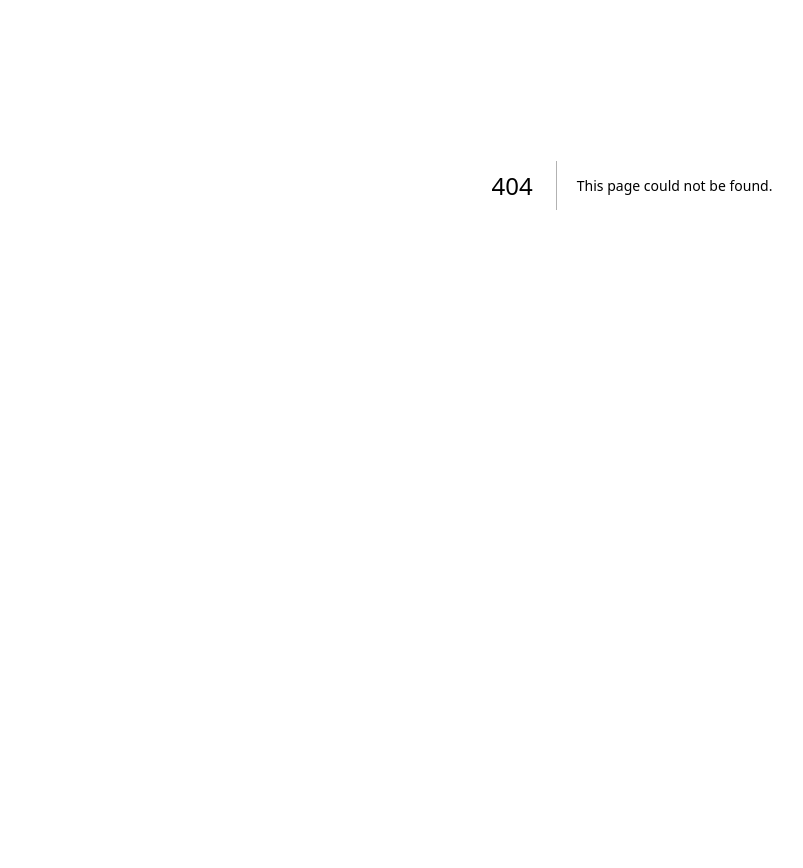
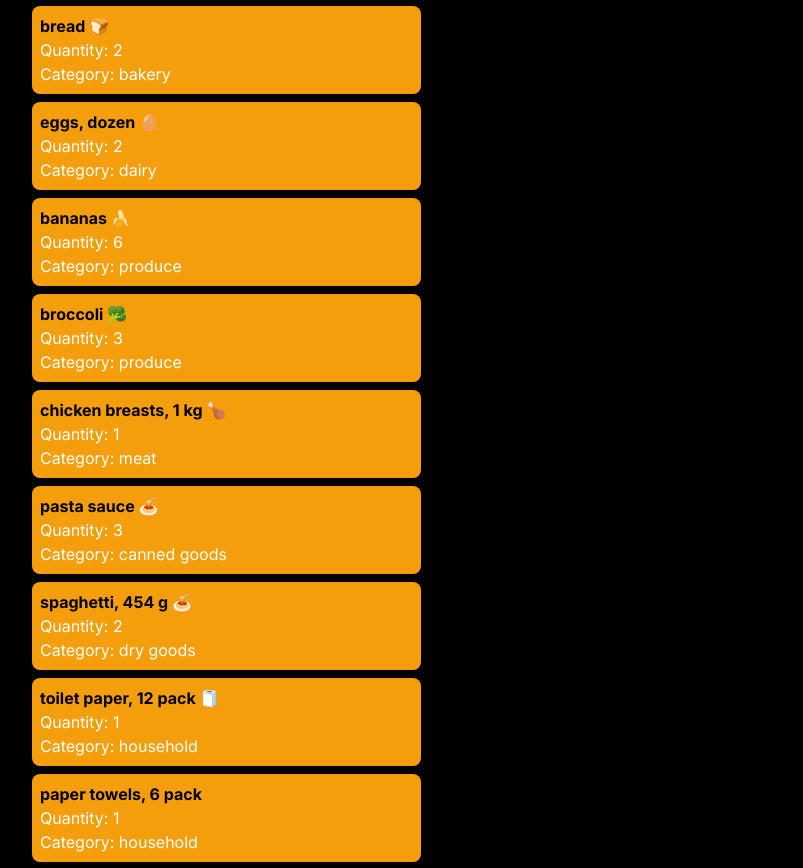
Before and after one commit to jlicious3/cprg306-assignments, a Next.js app: page /week-3 in a window 1280 px wide. Before the commit this address had no page. Shown: the part 215-1083 px from the top of the page, without its empty margins (8-811 px from the left). Before the commit the page ends 800 px from the top, so only its background shows below. Built offline with nearby package versions, Linux system fonts and the light colour scheme.

Commit message:
commit week 3
created week 3

```diff
--- a/app/layout.js
+++ b/app/layout.js
@@ -4,7 +4,7 @@ import './globals.css'
 const inter = Inter({ subsets: ['latin'] })
 
 export const metadata = {
-  title: 'Create Next App',
+  title: 'Shopping List',
   description: 'Generated by create next app',
 }
 
--- a/app/page.js
+++ b/app/page.js
@@ -1,22 +1,54 @@
 import Image from 'next/image';
 import Link from 'next/link';
 import { FaApple } from 'react-icons/fa';
+import { DiAndroid, DiWindows } from "react-icons/di";
+
 
 export default function Home() {
   return (
-    <main className="flex min-h-screen flex-col items-center p-10 bg-black text-white">
-      <div className="text-4x1 text-white border-4 border-red-800 p-5">
+    <main className="flex min-h-screen flex-col items-center p-10 bg-black text-amber-500">
+      <div className="text-4x1 text-amber-500 border-4 border-amber-500 p-5 hover:text-white">
         <h1>CPRG 306: Web Development 2 - Assignments</h1>
       </div>
 
-      <div className="mt-5">
-        Click the Apple to go to Week 2
+      <div className="mt-5 hover:underline hover:text-white">
+      <Link href="/week-2"> Week 2 </Link>
       </div>
 
-      <div className="text-4xl mt-5">
-        <Link href="/week-2">
-          <FaApple />
-        </Link>
+      <div className="mt-5 hover:underline hover:text-white">
+      <Link href="/week-3"> Week 3 </Link>
+      </div>
+
+      <div className="mt-5 hover:underline hover:text-white">
+      <Link href="/week-2"> Week 4 </Link>
+      </div>
+
+      <div className="mt-5 hover:underline hover:text-white">
+      <Link href="/week-2"> Week 5 </Link>
+      </div>
+
+      <div className="mt-5 hover:underline hover:text-white">
+      <Link href="/week-2"> Week 6 </Link>
+      </div>
+
+      <div className="mt-5 hover:underline hover:text-white">
+      <Link href="/week-2"> Week 7 </Link>
+      </div>
+
+      <div className="mt-5 hover:underline hover:text-white">
+      <Link href="/week-2"> Week 8 </Link>
+      </div>
+
+      <div className="mt-5 hover:underline hover:text-white">
+      <Link href="/week-2"> Week 9 </Link>
+      </div>
+
+      <div className="flex-grow text-white mt-30 flex-grow items-end">
+      <footer className="text-white mt-5 flex justify-center items-end space-x-8">
+
+          <DiWindows /> <FaApple /> <DiAndroid />
+
+      </footer>
       </div>
     </main>
   );
--- /dev/null
+++ b/app/week-3/item-list.js
@@ -0,0 +1,95 @@
+import Item from './item';
+
+const ItemList = () => {
+    const item1 = {
+        name: "milk, 4 L 🥛",
+        quantity: 1,
+        category: "dairy",
+      };
+
+      const item2 = {
+        name: "bread 🍞",
+        quantity: 2,
+        category: "bakery",
+      };
+
+      const item3 = {
+        name: "eggs, dozen 🥚",
+        quantity: 2,
+        category: "dairy",
+      };
+
+      const item4 = {
+        name: "bananas 🍌",
+        quantity: 6,
+        category: "produce",
+      };
+
+      const item5 = {
+        name: "broccoli 🥦",
+        quantity: 3,
+        category: "produce",
+      };
+
+      const item6 = {
+        name: "chicken breasts, 1 kg 🍗",
+        quantity: 1,
+        category: "meat",
+      };
+
+      const item7 = {
+        name: "pasta sauce 🍝",
+        quantity: 3,
+        category: "canned goods",
+      };
+
+      const item8 = {
+        name: "spaghetti, 454 g 🍝",
+        quantity: 2,
+        category: "dry goods",
+      };
+
+      const item9 = {
+        name: "toilet paper, 12 pack 🧻",
+        quantity: 1,
+        category: "household",
+      };
+
+      const item10 = {
+        name: "paper towels, 6 pack",
+        quantity: 1,
+        category: "household",
+      };
+
+      const item11 = {
+        name: "dish soap 🍽️",
+        quantity: 1,
+        category: "household",
+      };
+
+      const item12 = {
+        name: "hand soap 🧼",
+        quantity: 4,
+        category: "household",
+      };
+
+
+      return (
+        <ul className="flex-wrap w-1/3">
+          <Item {...item1} />
+          <Item {...item2} />
+          <Item {...item3} />
+          <Item {...item4} />
+          <Item {...item5} />
+          <Item {...item6} />
+          <Item {...item7} />
+          <Item {...item8} />
+          <Item {...item9} />
+          <Item {...item10} />
+          <Item {...item11} />
+          <Item {...item12} />
+        </ul>
+      );
+    };
+
+    export default ItemList;
--- /dev/null
+++ b/app/week-3/item.js
@@ -0,0 +1,14 @@
+
+const Item = ({ name, quantity, category }) => {
+    return (
+      <li className="bg-amber-500 p-2 m-2 rounded-lg">
+        <h3 className="text-x1 font-bold">{name}</h3>
+        <p className="text-white">Quantity: {quantity}</p>
+        <p className="text-white">Category: {category}</p>
+      </li>
+
+    );
+  };
+
+
+  export default Item;
--- /dev/null
+++ b/app/week-3/page.js
@@ -0,0 +1,22 @@
+import Link from "next/link";
+import ItemList from './item-list';
+import { GoArrowRight } from "react-icons/go";
+
+const Page = () => {
+  return (
+    <main className="bg-black min-h-screen p-8">
+    <div>
+      <h1 className="text-4xl font-bold mb-8 border-b pb-5 pl-5">Shopping List 🛒</h1>
+      <ItemList />
+    </div>
+
+
+    <div className="flex hover:underline mt-10">
+        <Link href="http://localhost:3000/">Back to Assignments</Link>
+        <GoArrowRight className="mt-1 ml-1"></GoArrowRight>
+    </div>
+    </main>
+  );
+};
+
+export default Page;
```
